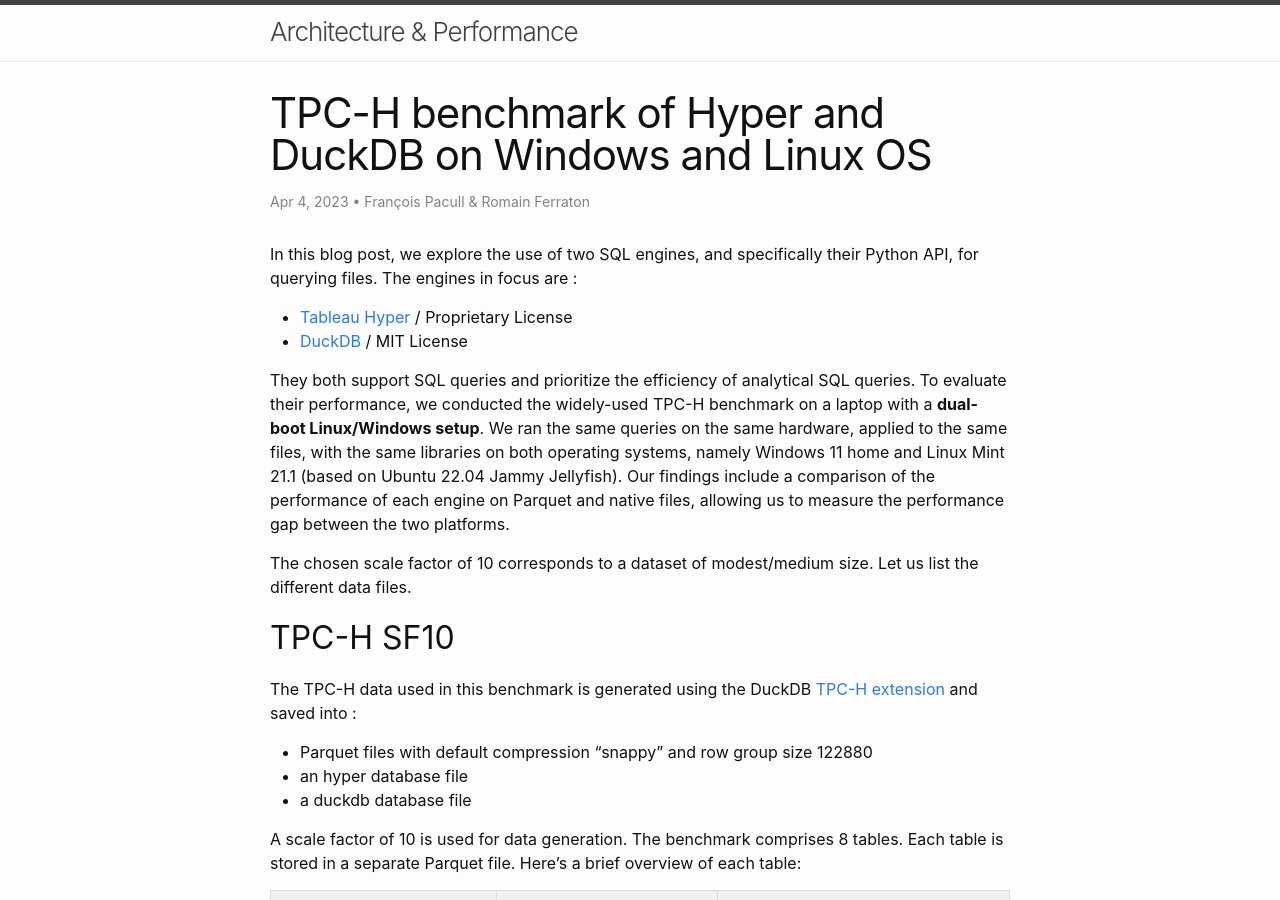
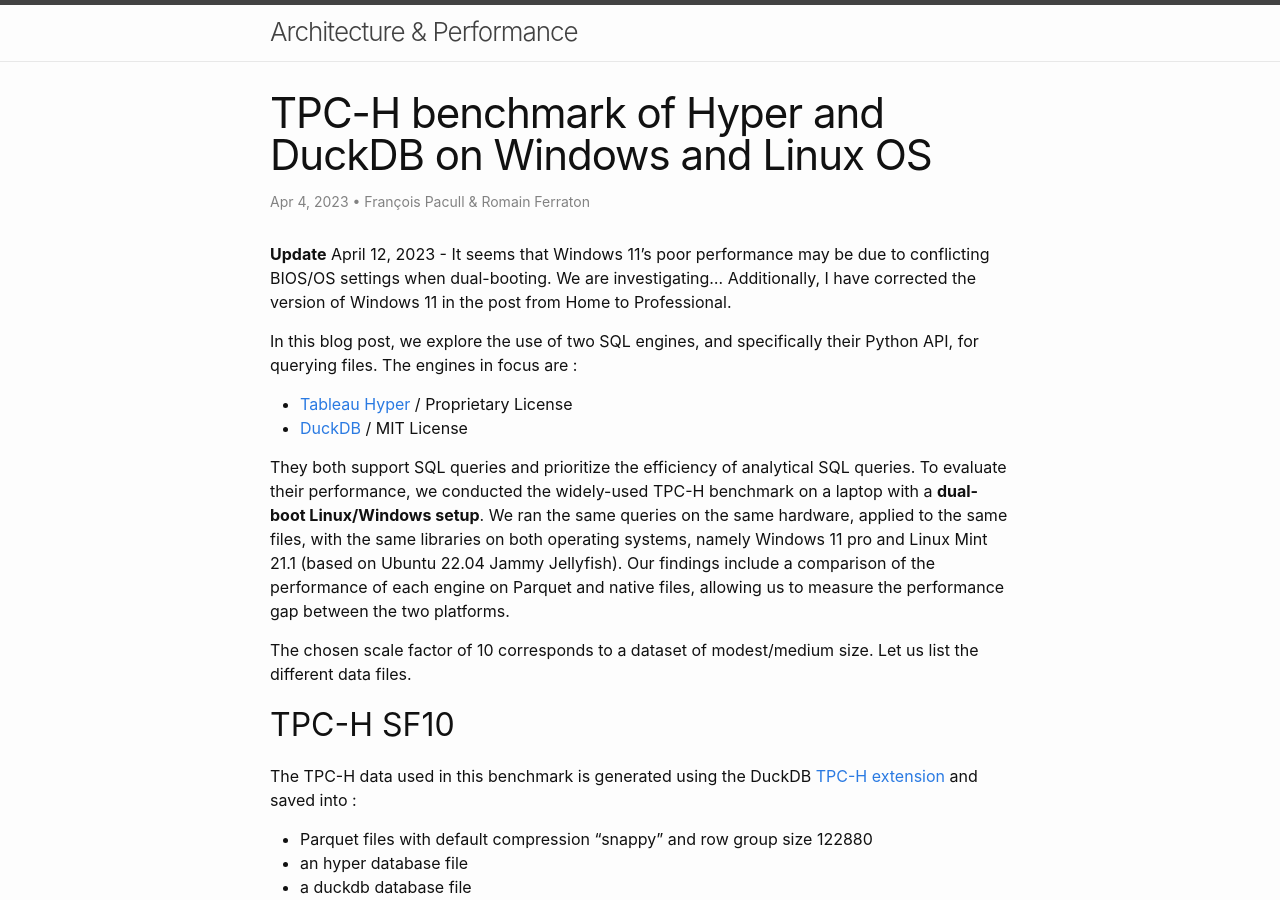
Before and after one commit to aetperf/aetperf.github.io, a Jekyll site: the page built from _posts/2023-04-04-TPC-H-benchmark-of-Hyper-and-DuckDB-on-Windows-and-Linux-OS.md, in a window 1280 px wide and 900 px high. Built offline with Jekyll 4.4.1, drawn with Linux system fonts in a browser that asks for light colours; comment, search, counter and statistics services are not loaded.

Commit message:
added an update to the post

```diff
--- a/_posts/2023-04-04-TPC-H-benchmark-of-Hyper-and-DuckDB-on-Windows-and-Linux-OS.md
+++ b/_posts/2023-04-04-TPC-H-benchmark-of-Hyper-and-DuckDB-on-Windows-and-Linux-OS.md
@@ -16,11 +16,14 @@
 ---
 
 
+**Update** April 12, 2023 - It seems that Windows 11's poor performance may be due to conflicting BIOS/OS settings when dual-booting. We are investigating... Additionally, I have corrected the version of Windows 11 in the post from Home to Professional.
+
+
 In this blog post, we explore the use of two SQL engines, and specifically their Python API, for querying files. The engines in focus are :
 - [Tableau Hyper](https://help.tableau.com/current/api/hyper_api/en-us/index.html) / Proprietary License
 - [DuckDB](https://duckdb.org/) / MIT License
 
-They both support SQL queries and prioritize the efficiency of analytical SQL queries. To evaluate their performance, we conducted the widely-used TPC-H benchmark on a laptop with a **dual-boot Linux/Windows setup**. We ran the same queries on the same hardware, applied to the same files, with the same libraries on both operating systems, namely Windows 11 home and Linux Mint 21.1 (based on Ubuntu 22.04 Jammy Jellyfish). Our findings include a comparison of the performance of each engine on Parquet and native files, allowing us to measure the performance gap between the two platforms.
+They both support SQL queries and prioritize the efficiency of analytical SQL queries. To evaluate their performance, we conducted the widely-used TPC-H benchmark on a laptop with a **dual-boot Linux/Windows setup**. We ran the same queries on the same hardware, applied to the same files, with the same libraries on both operating systems, namely Windows 11 pro and Linux Mint 21.1 (based on Ubuntu 22.04 Jammy Jellyfish). Our findings include a comparison of the performance of each engine on Parquet and native files, allowing us to measure the performance gap between the two platforms.
 
 The chosen scale factor of 10 corresponds to a dataset of modest/medium size. Let us list the different data files.
 
```
Also changed, not shown: _posts/WP_2023-04-04-TPC-H-benchmark-of-Hyper-and-DuckDB-on-Windows-and-Linux-OS.md (+1 -1 lines).
